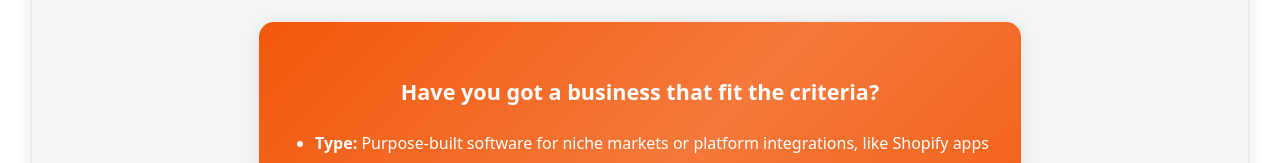
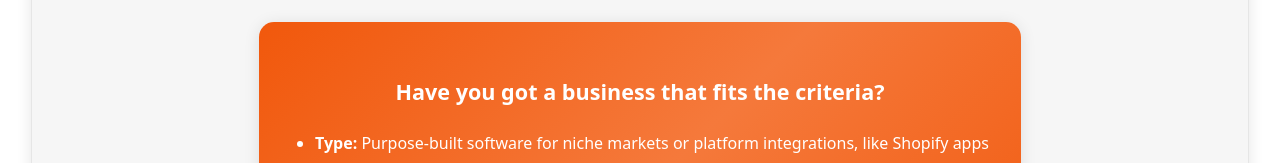
Before and after one commit to amanisheikh1/loopequity.co, a website: page index.html in a window 1280 px wide. Shown: the part 295-458 px from the top of the page. Drawn offline with Linux system fonts and the light colour scheme.

Commit message:
Update index.html

```diff
--- a/index.html
+++ b/index.html
@@ -25,7 +25,7 @@
             <h1>A new home for your software business</h1>
             <h2>Loop Equity acquires small B2B SaaS businesses and scales them to the next level</h2>
             <div class="standout-box">
-                <h3>Have you got a business that fit the criteria?</h3>
+                <h3>Have you got a business that fits the criteria?</h3>
                 <ul>
                     <li><strong>Type: </strong>Purpose-built software for niche markets or platform integrations, like Shopify apps</li>
                     <li><strong>Size: </strong>$5k+ in monthly recurring revenue</li>
```
